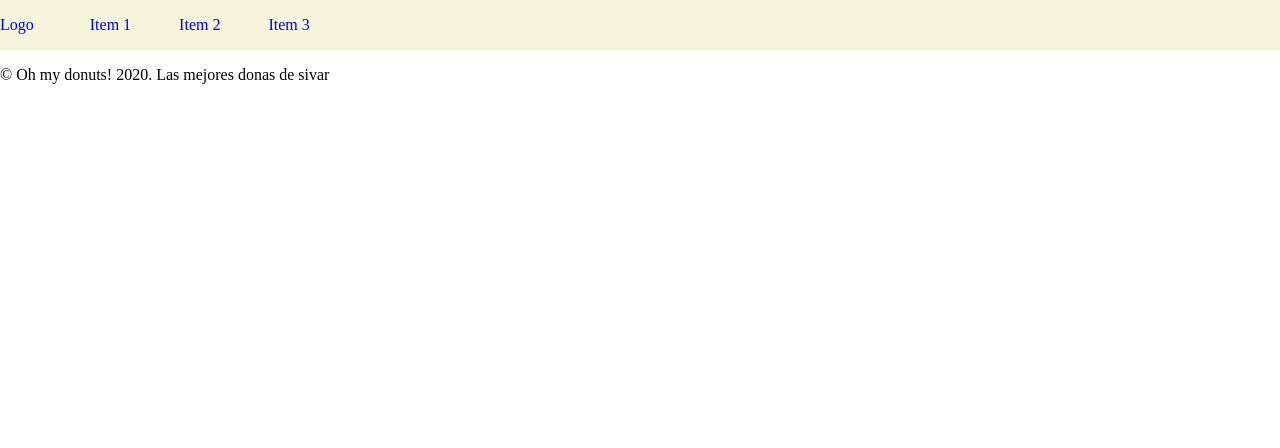
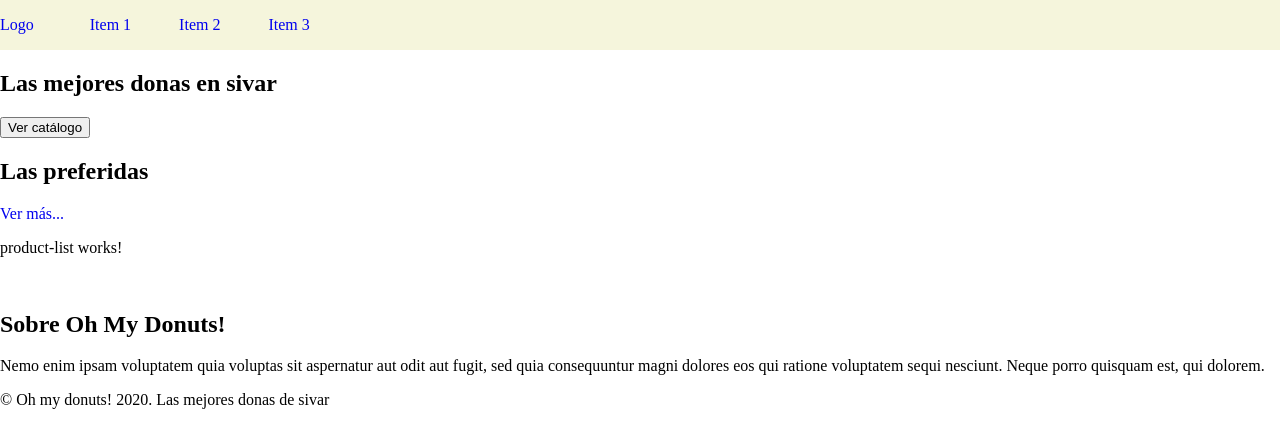
Before and after one commit to dimariabovol/donuts-store, an Angular app: page /home in a window 1280 px wide. Before the commit this address led to /. Shown: the top 448 px of the page. Built offline with nearby package versions, Linux system fonts and the light colour scheme.

Commit message:
Add home module and product-list component

```diff
--- a/src/app/donuts/donuts-routing.module.ts
+++ b/src/app/donuts/donuts-routing.module.ts
@@ -1,7 +1,17 @@
 import { NgModule } from '@angular/core';
 import { RouterModule, Routes } from '@angular/router';
 
-const routes: Routes = [];
+const routes: Routes = [
+  {
+    path: 'home',
+    loadChildren: () => import('../home/home.module').then(m => m.HomeModule),
+  },
+  {
+    path: '',
+    redirectTo: '/home',
+    pathMatch: 'full',
+  },
+];
 
 @NgModule({
   imports: [RouterModule.forRoot(routes)],
--- a/src/app/donuts/donuts.component.html
+++ b/src/app/donuts/donuts.component.html
@@ -1,2 +1,7 @@
 <donuts-header></donuts-header>
+
+<main>
+  <router-outlet></router-outlet>
+</main>
+
 <donuts-footer></donuts-footer>
--- a/src/app/donuts/donuts.module.ts
+++ b/src/app/donuts/donuts.module.ts
@@ -5,10 +5,11 @@ import { DonutsRoutingModule } from './donuts-routing.module';
 import { DonutsComponent } from './donuts.component';
 import { FooterComponent } from './components/footer/footer.component';
 import { HeaderComponent } from './components/header/header.component';
+import { SharedModule } from '../shared/shared.module';
 
 @NgModule({
   declarations: [DonutsComponent, FooterComponent, HeaderComponent],
-  imports: [BrowserModule, DonutsRoutingModule],
+  imports: [BrowserModule, DonutsRoutingModule, SharedModule],
   providers: [],
   bootstrap: [DonutsComponent],
 })
--- /dev/null
+++ b/src/app/home/home.component.html
@@ -0,0 +1,18 @@
+<section>
+  <h1>Las mejores donas en sivar</h1>
+  <button type="button">Ver catálogo</button>
+</section>
+<section>
+  <h2>Las preferidas</h2>
+  <a routerLink="#">Ver más...</a>
+  <donuts-product-list></donuts-product-list>
+</section>
+<section>
+  <img src="" alt="" />
+  <h2>Sobre Oh My Donuts!</h2>
+  <p>
+    Nemo enim ipsam voluptatem quia voluptas sit aspernatur aut odit aut fugit,
+    sed quia consequuntur magni dolores eos qui ratione voluptatem sequi
+    nesciunt. Neque porro quisquam est, qui dolorem.
+  </p>
+</section>
--- /dev/null
+++ b/src/app/home/home.component.ts
@@ -0,0 +1,15 @@
+import { Component, OnInit } from '@angular/core';
+
+@Component({
+  selector: 'app-home',
+  templateUrl: './home.component.html',
+  styleUrls: ['./home.component.scss']
+})
+export class HomeComponent implements OnInit {
+
+  constructor() { }
+
+  ngOnInit(): void {
+  }
+
+}
--- /dev/null
+++ b/src/app/shared/components/product-list/product-list.component.html
@@ -0,0 +1 @@
+<p>product-list works!</p>
--- /dev/null
+++ b/src/app/shared/components/product-list/product-list.component.ts
@@ -0,0 +1,12 @@
+import { Component, OnInit } from '@angular/core';
+
+@Component({
+  selector: 'donuts-product-list',
+  templateUrl: './product-list.component.html',
+  styleUrls: ['./product-list.component.scss'],
+})
+export class ProductListComponent implements OnInit {
+  constructor() {}
+
+  ngOnInit(): void {}
+}
```
Also changed, not shown: src/app/home/home-routing.module.ts (added, +16 -0 lines), src/app/home/home.module.ts (added, +11 -0 lines), src/app/shared/shared.module.ts (added, +10 -0 lines), src/app/home/home.component.scss (added), src/app/shared/components/product-list/product-list.component.scss (added).
